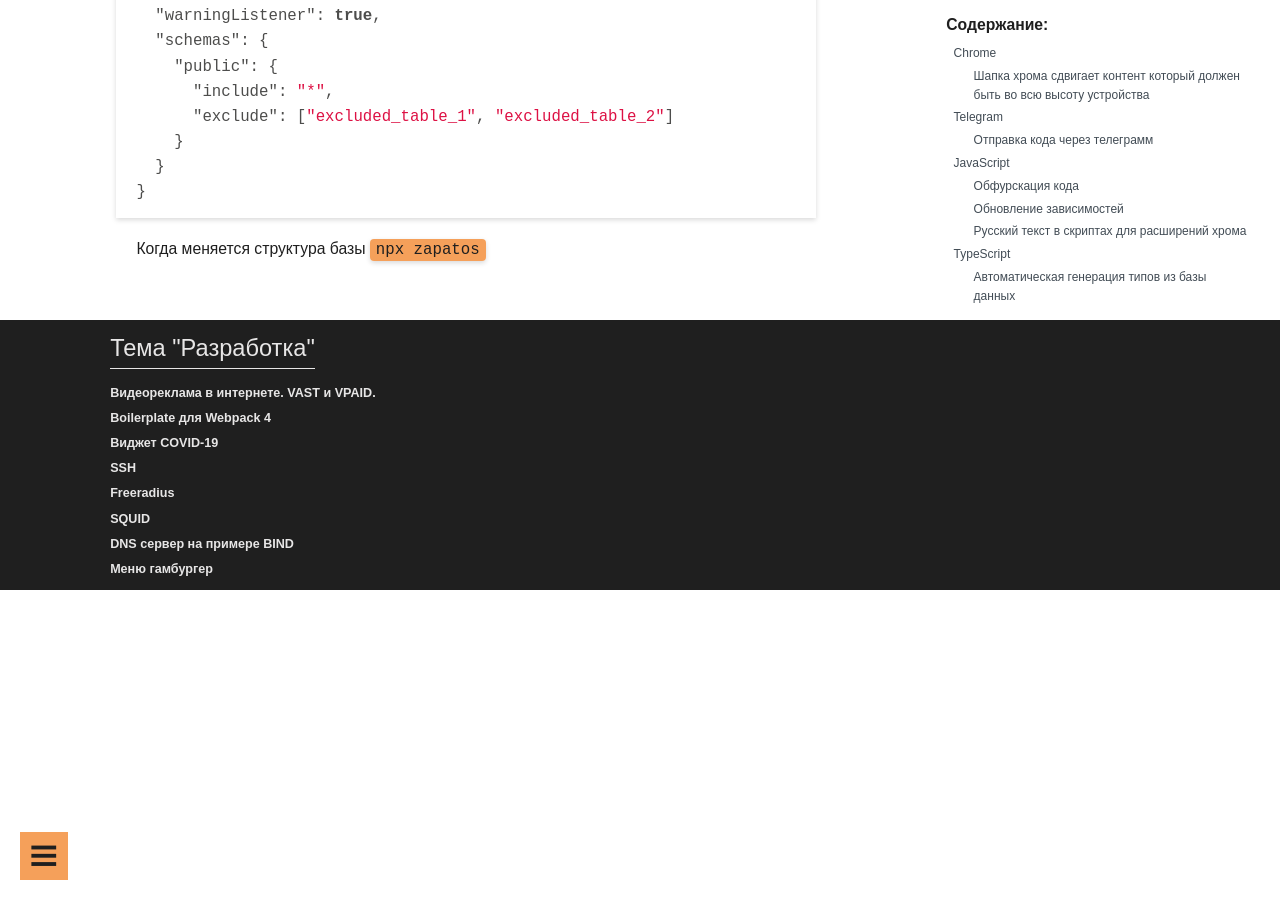
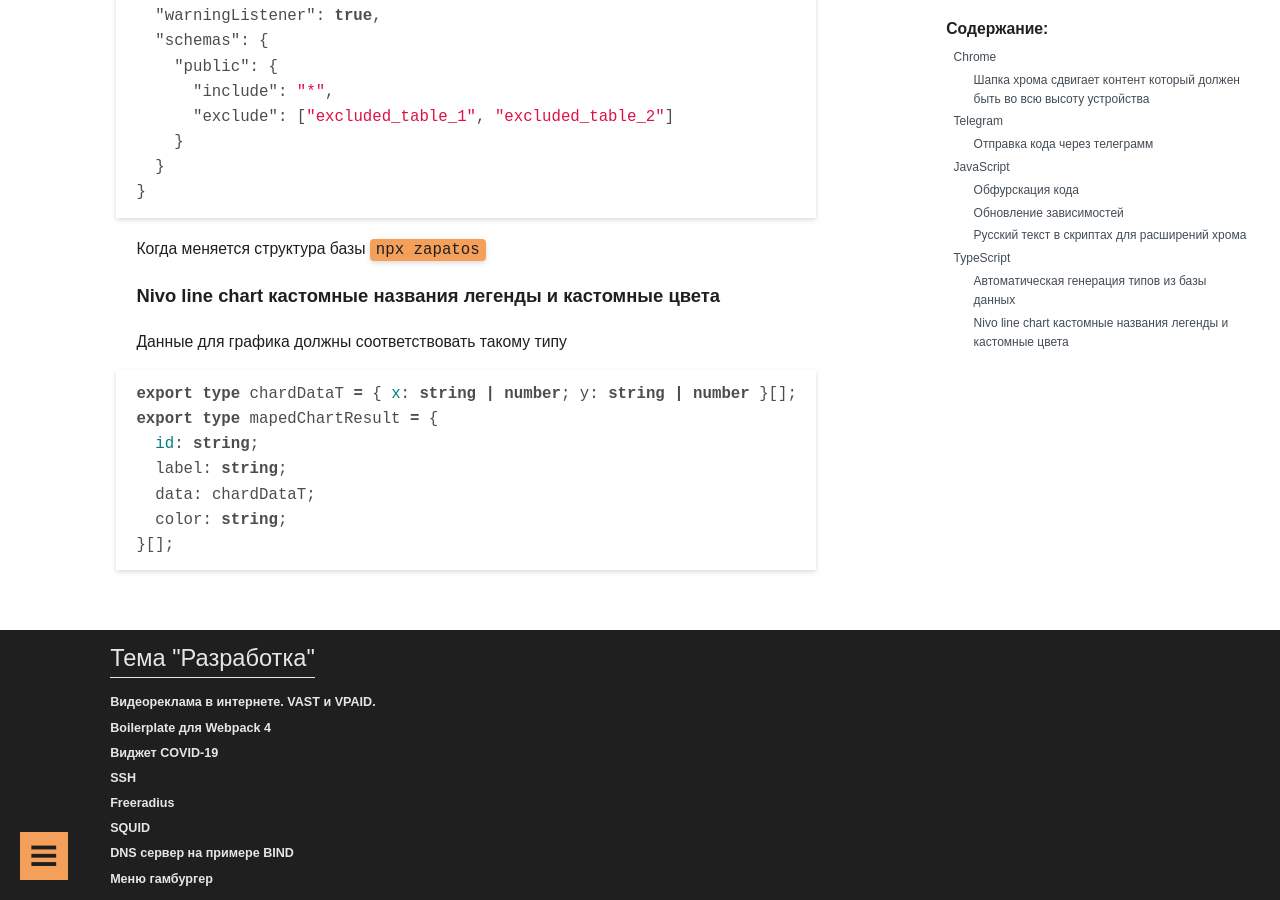
Before and after one commit to guest363/blog, a Jekyll site: the page built from _posts/web/2020-05-05-hacks.md, in a window 1280 px wide and 900 px high, scrolled down 2894 px. Built offline with Jekyll 4.4.1, drawn with Linux system fonts in a browser that asks for light colours.

Commit message:
Add nivo chart config

````diff
--- a/_posts/web/2020-05-05-hacks.md
+++ b/_posts/web/2020-05-05-hacks.md
@@ -55,6 +55,7 @@ CSS классу с высотой во весь экран добавить.
 Очень удобный [плагин](https://www.npmjs.com/package/npm-check). Ставим глобально ```npm install -g npm-check```
 Пример вывода. ![npm-check output](/assets/images/npm-check-output.png)
 
+
 ### Русский текст в скриптах для расширений хрома
 
 ``` js
@@ -108,3 +109,15 @@ const TerserPlugin = require('terser-webpack-plugin');
 }
 ```
 Когда меняется структура базы ```npx zapatos```
+
+### Nivo line chart кастомные названия легенды и кастомные цвета
+Данные для графика должны соответствовать такому типу
+```ts
+export type chardDataT = { x: string | number; y: string | number }[];
+export type mapedChartResult = {
+  id: string;
+  label: string;
+  data: chardDataT;
+  color: string;
+}[];
+```
````
